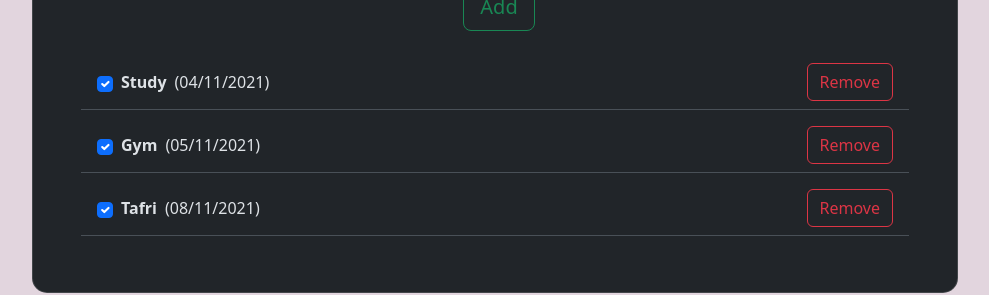
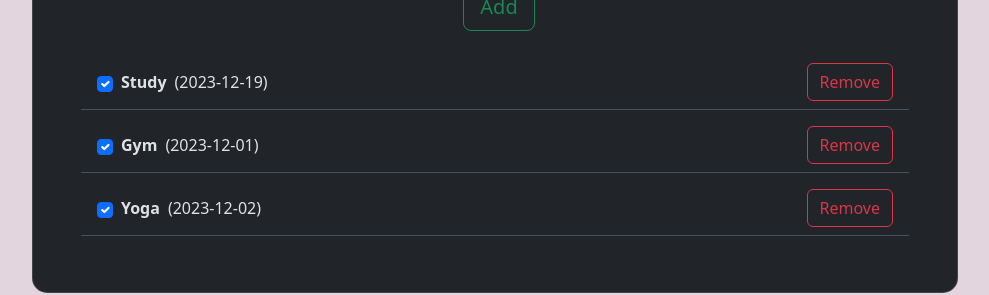
Before and after one commit to sparshbarolia/Todo-App, a React (Vite) app: page / in a window 1280 px wide. Shown: the part 299-594 px from the top of the page, without its empty margins (145-1134 px from the left). Built offline with nearby package versions, Linux system fonts and the light colour scheme.

Commit message:
final website

```diff
--- a/src/Components/Listitem.jsx
+++ b/src/Components/Listitem.jsx
@@ -15,13 +15,25 @@ function Listitem(props) {
             <li
                 className="list-group-item d-flex justify-content-between align-items-center border-start-0 border-top-0 border-end-0 border-bottom rounded-0 mb-2">
                 <div className="d-flex align-items-center">
-                    <input className="form-check-input me-2" type="checkbox" value="" aria-label="..." onChange={handleRadioChange} checked={ticked}/>
+                    <input
+                        className="form-check-input me-2"
+                        type="checkbox" value="" aria-label="..."
+                        onChange={handleRadioChange}
+                        checked={ticked}
+                    />
 
                     {ticked ? <div><b>{props.task}</b></div> : <s>{props.task}</s>}
 
                     {ticked ? <div className="fw-lighter ms-2">({props.duedate})</div> : <s className="fw-lighter ms-2">({props.duedate})</s>}
                 </div>
-                <button type="button" className="btn btn-outline-danger">Remove</button>
+                <button
+                    type="button"
+                    className="btn btn-outline-danger"
+                    onClick = {() => props.handleRemoveItem(props.task)}
+                    // onClick = {props.handleRemoveItem}
+                >
+                    Remove
+                </button>
             </li>
         </ul>
     )
--- a/src/Components/Page.jsx
+++ b/src/Components/Page.jsx
@@ -8,33 +8,31 @@ import MainCard from './MainCard';
 function Page() {
     const [arr , setArr] = useState([
                                         {
-                                            id : 1,
                                             arrtask : "Study",
-                                            arrduedate : "04/11/2021",
+                                            arrduedate : "2023-12-19",
                                         },
                                         {
-                                            id : 2,
                                             arrtask : "Gym",
-                                            arrduedate : "05/11/2021",
+                                            arrduedate : "2023-12-01",
                                         },
                                         {
-                                            id : 3,
-                                            arrtask : "Tafri",
-                                            arrduedate : "08/11/2021",
+                                            arrtask : "Yoga",
+                                            arrduedate : "2023-12-02",
                                         },
                                     ])
 
-    const[newTask , setNewTask] = useState();
-    const[newDate , setNewDate] = useState();
+    const[newTask , setNewTask] = useState("");
+    const[newDate , setNewDate] = useState("");
 
     const handleNewItem = (event) => {
         //Add button click krte hi page refresh horha tha
         //usko htane ke liye add ki ye line
         event.preventDefault();  // Prevent the default form submission behavior
 
-        let obj = {id : arr.length + 1,
-                   arrtask : `${newTask}` ,
-                   arrduedate : `${newDate}`}
+        let obj = {arrtask : `${newTask}` ,
+                arrduedate : `${newDate}`}
+                // arrtask : newTask ,
+                // arrduedate : newDate }
 
         let tempArr = [...arr , obj];
 
@@ -43,6 +41,17 @@ function Page() {
         //Taaki button dabane ke baad text area and date area clear hojaye
         setNewTask('')
         setNewDate('')
+    }
+
+    //taskName humko jis listItem ke remove ko click krenge uska milega
+    //map kra tha jaha vaha se le aenge
+    //jo taskname delete krna use arr se htadenge
+    const handleRemoveItem = (taskName) => {
+        const tempArr = arr.filter((val) => {
+            return val.arrtask !== taskName
+        })
+
+        setArr(tempArr)
     }
 
     return (
@@ -62,9 +71,12 @@ function Page() {
 
                 {arr.map((item) => (
                     <Listitem
-                        key={item.id}
+                        key={item.arrtask}
                         task={item.arrtask}
                         duedate={item.arrduedate}
+                        //ya to yaha taskName pas kro ya fir lititem me button me onClick me
+                        // handleRemoveItem={() => handleRemoveItem(item.arrtask)}
+                        handleRemoveItem={handleRemoveItem}
                     />
                 ))}
            </MainCard>
```
